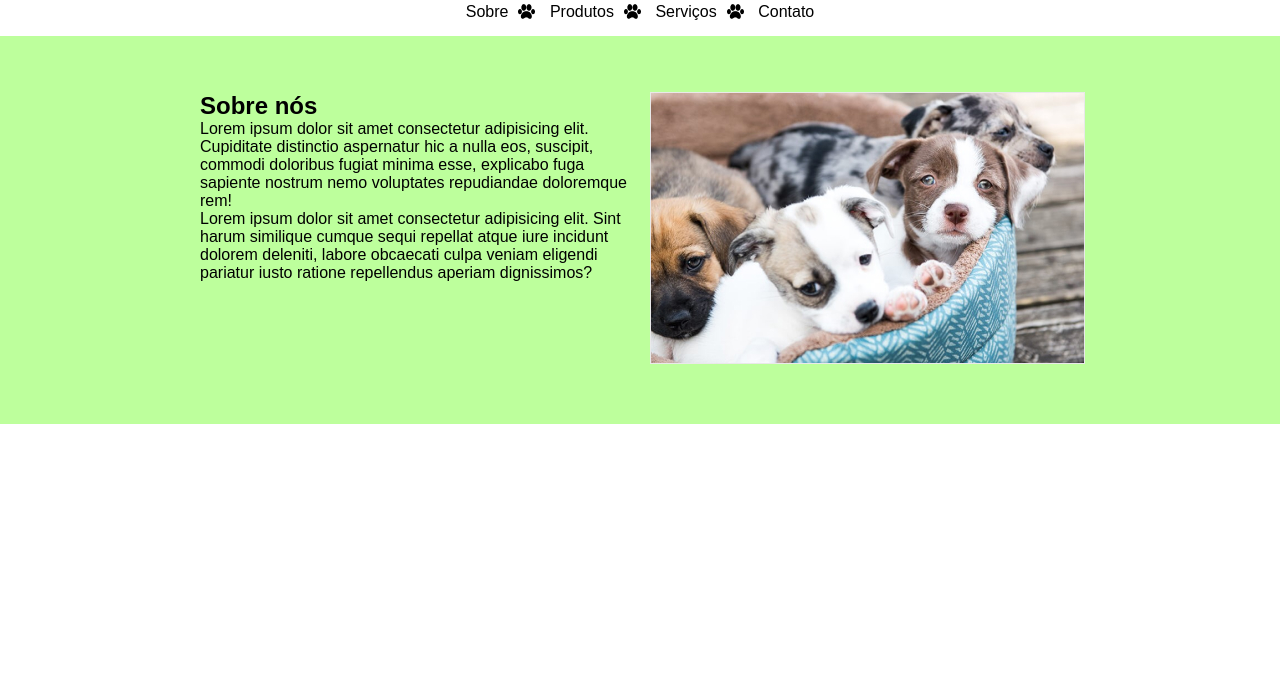
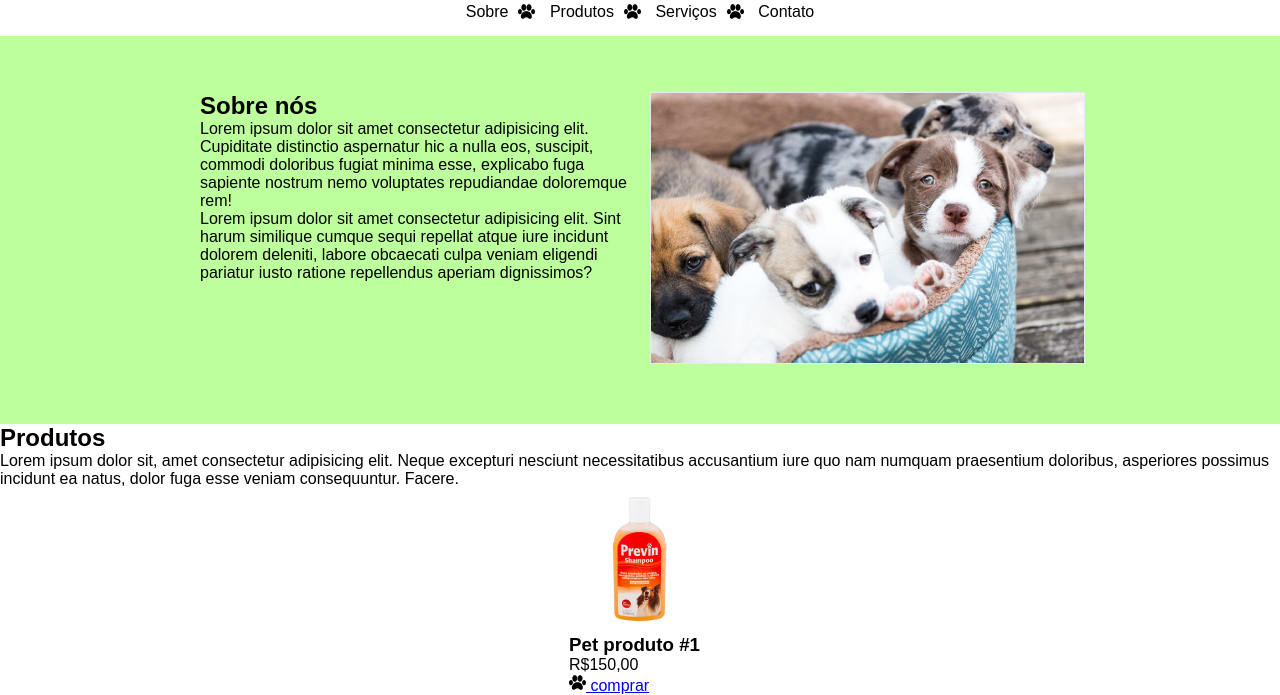
Before and after one commit to marcusvinicius1756/projetopetshop, a plain HTML site: page Projeto PetShop/index.html in a window 1280 px wide. Shown: the part 116-811 px from the top of the page. Drawn offline with Linux system fonts and the light colour scheme.

Commit message:
Alteração 2

```diff
--- a/Projeto PetShop/index.html
+++ b/Projeto PetShop/index.html
@@ -33,6 +33,26 @@
                 </div>
             </div>
         </section>
+        <section>
+            <div class="container">
+                <h2 class="texto-centralizado">Produtos</h2>
+                <p class="texto-centralizado">Lorem ipsum dolor sit, amet consectetur adipisicing elit. Neque excepturi nesciunt necessitatibus accusantium iure quo nam numquam praesentium doloribus, asperiores possimus incidunt ea natus, dolor fuga esse veniam consequuntur. Facere.</p>
+
+                <div class="flex-conteiner">
+                    <article class="produto">
+                        <figure>
+                            <img src="img/produto-1.jpg" alt="produto petshop 1">
+                        </figure>
+                        <h3>Pet produto #1</h3>
+                        <p>R$150,00</p>
+                        <a href="#" class="btn-pata">
+                            <img src="img/patinha-preta.png" alt="patinha-preta">
+                            comprar
+                        </a>
+                    </article>
+                </div>
+            </div>
+        </section>
     </main>
 </body>
 
```
